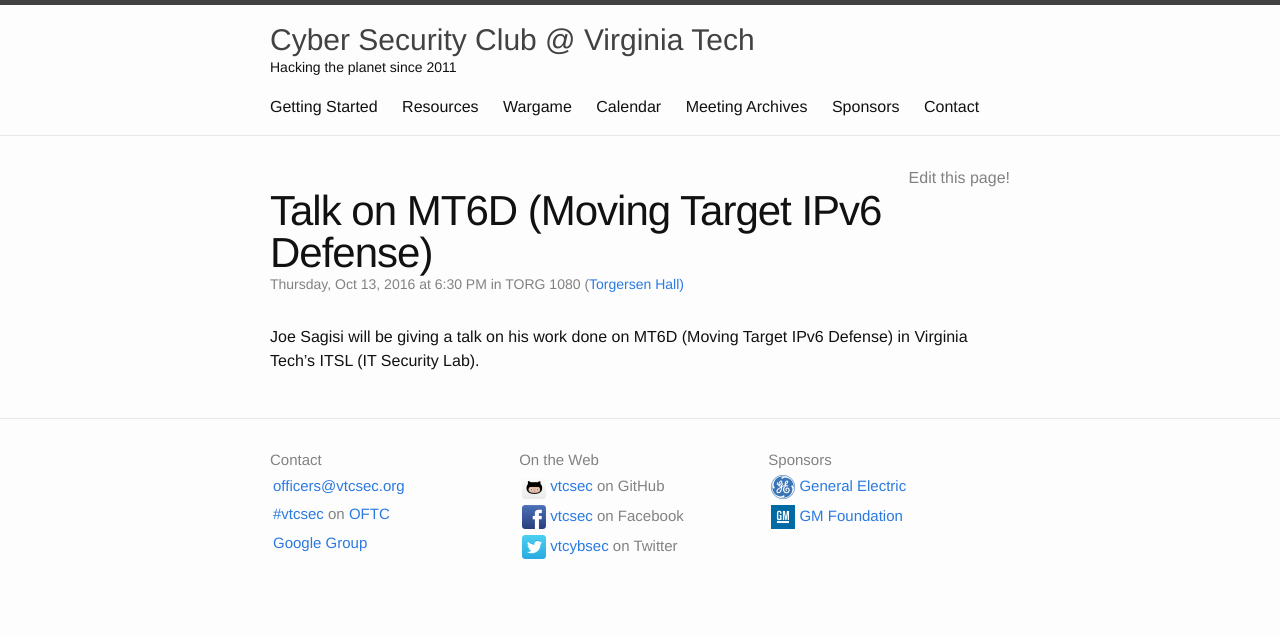
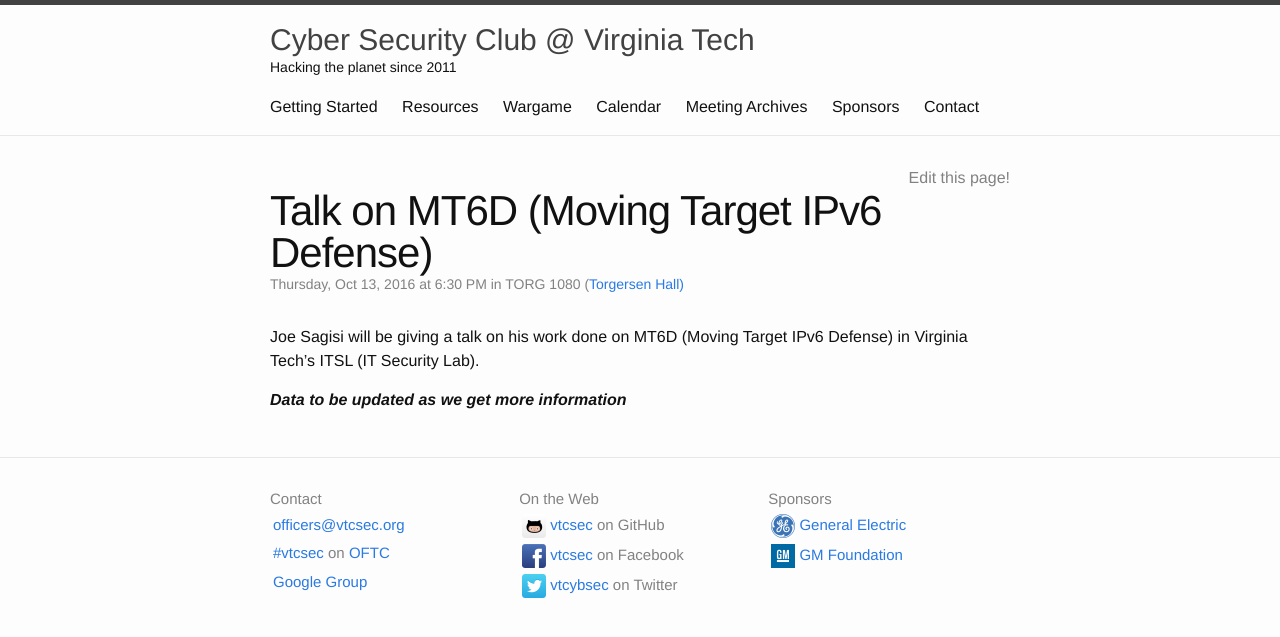
Before and after one commit to VTCSec/vtcsec.org, a Jekyll site: the page built from _meetings/2016-10-13-mt6d-talk.md, in a window 1280 px wide. Shown: the top 637 px of the page. Built offline with Jekyll 4.4.1, drawn with Linux system fonts in a browser that asks for light colours.

Commit message:
Update 2016-10-13-mt6d-talk.md

```diff
--- a/_meetings/2016-10-13-mt6d-talk.md
+++ b/_meetings/2016-10-13-mt6d-talk.md
@@ -4,3 +4,5 @@
 
 Joe Sagisi will be giving a talk on his work done on MT6D (Moving Target IPv6 Defense) in
 Virginia Tech's ITSL (IT Security Lab).
+
+***Data to be updated as we get more information***
```
